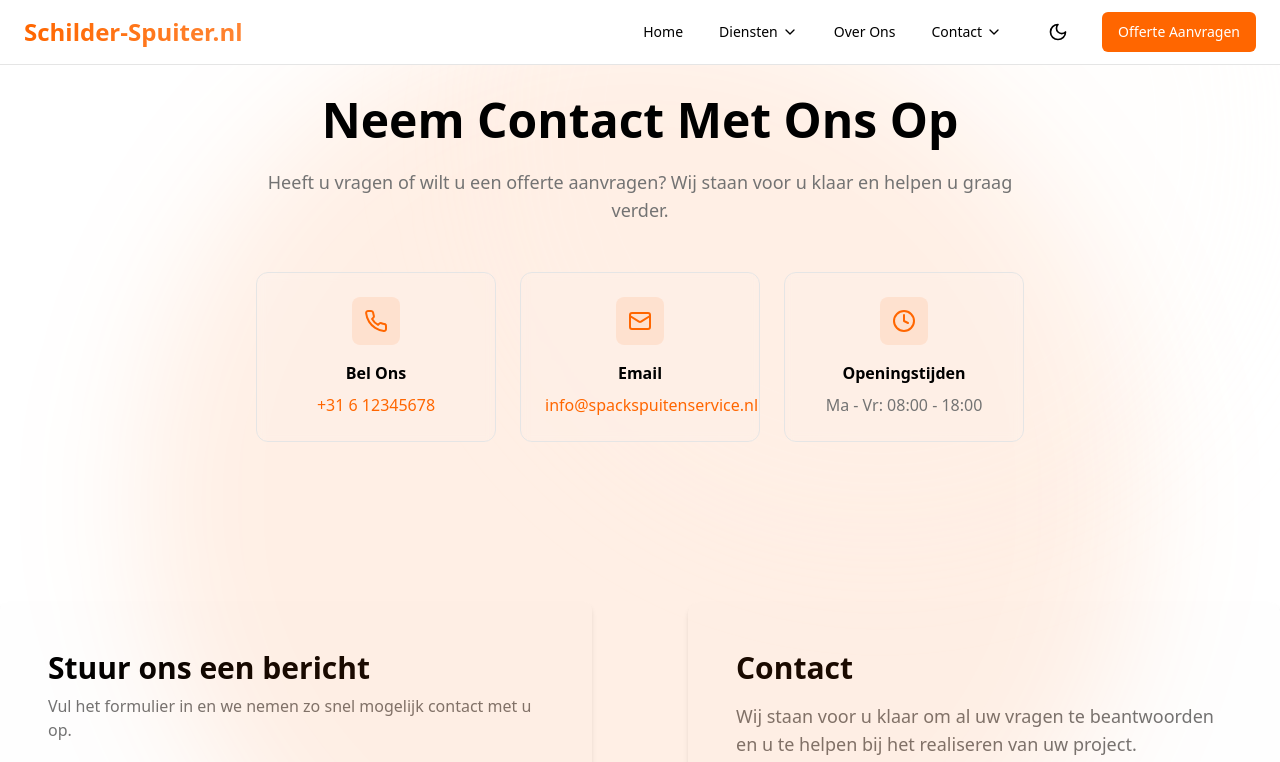
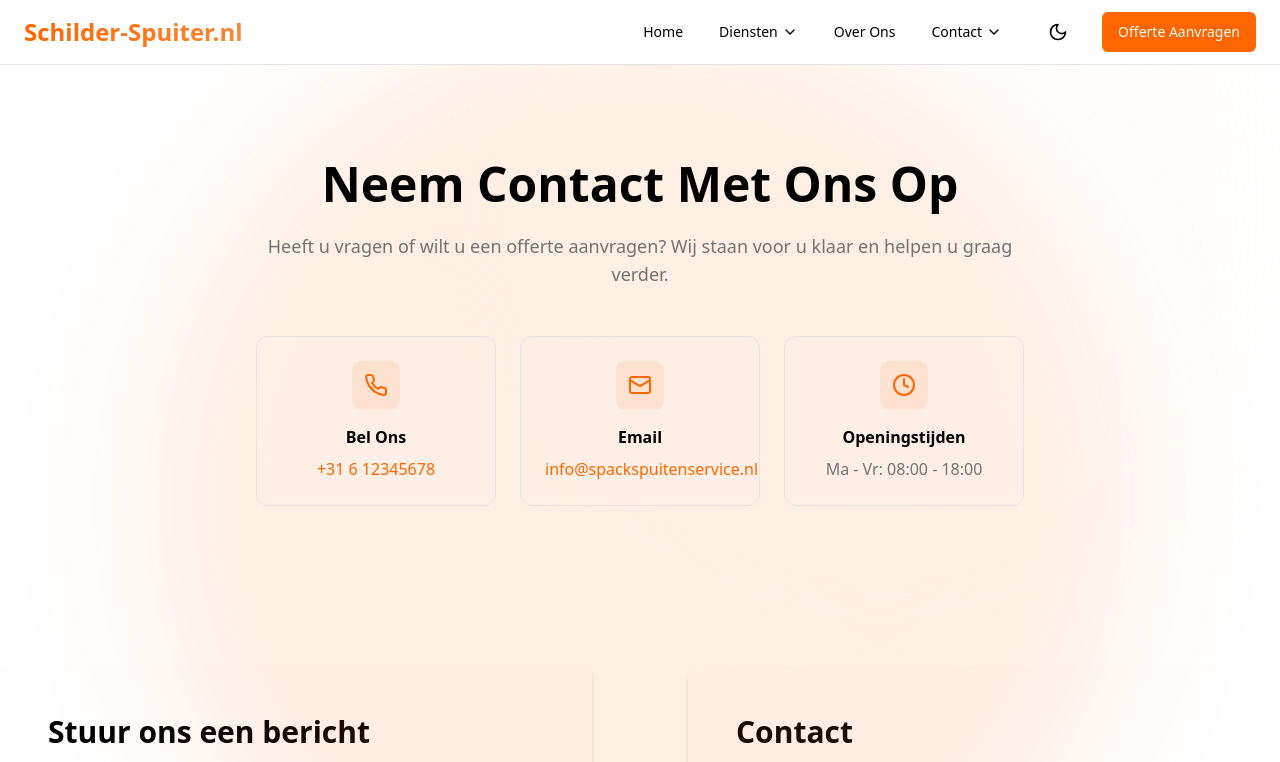
Before and after one commit to BernardusMolkenboer/schilderspuiter, a Next.js app: page /contact in a window 1280 px wide. Shown: the top 762 px of the page. Built offline with nearby package versions, Linux system fonts and the light colour scheme.

Commit message:
Fix contact page initial setup + design

```diff
--- a/src/components/contact/ContactHero.tsx
+++ b/src/components/contact/ContactHero.tsx
@@ -2,7 +2,7 @@ import { Mail, Phone, Clock } from "lucide-react";
 
 export default function ContactHero() {
   return (
-    <section className="relative bg-background py-24 transition-colors duration-300">
+    <section className="relative bg-background pb-24 pt-40 transition-colors duration-300">
       {/* Decorative elements */}
       <div className="absolute inset-0">
         <div className="absolute left-1/2 top-0 h-[1000px] w-[1000px] -translate-x-1/2 rounded-full bg-primary/10 blur-3xl" />
```
